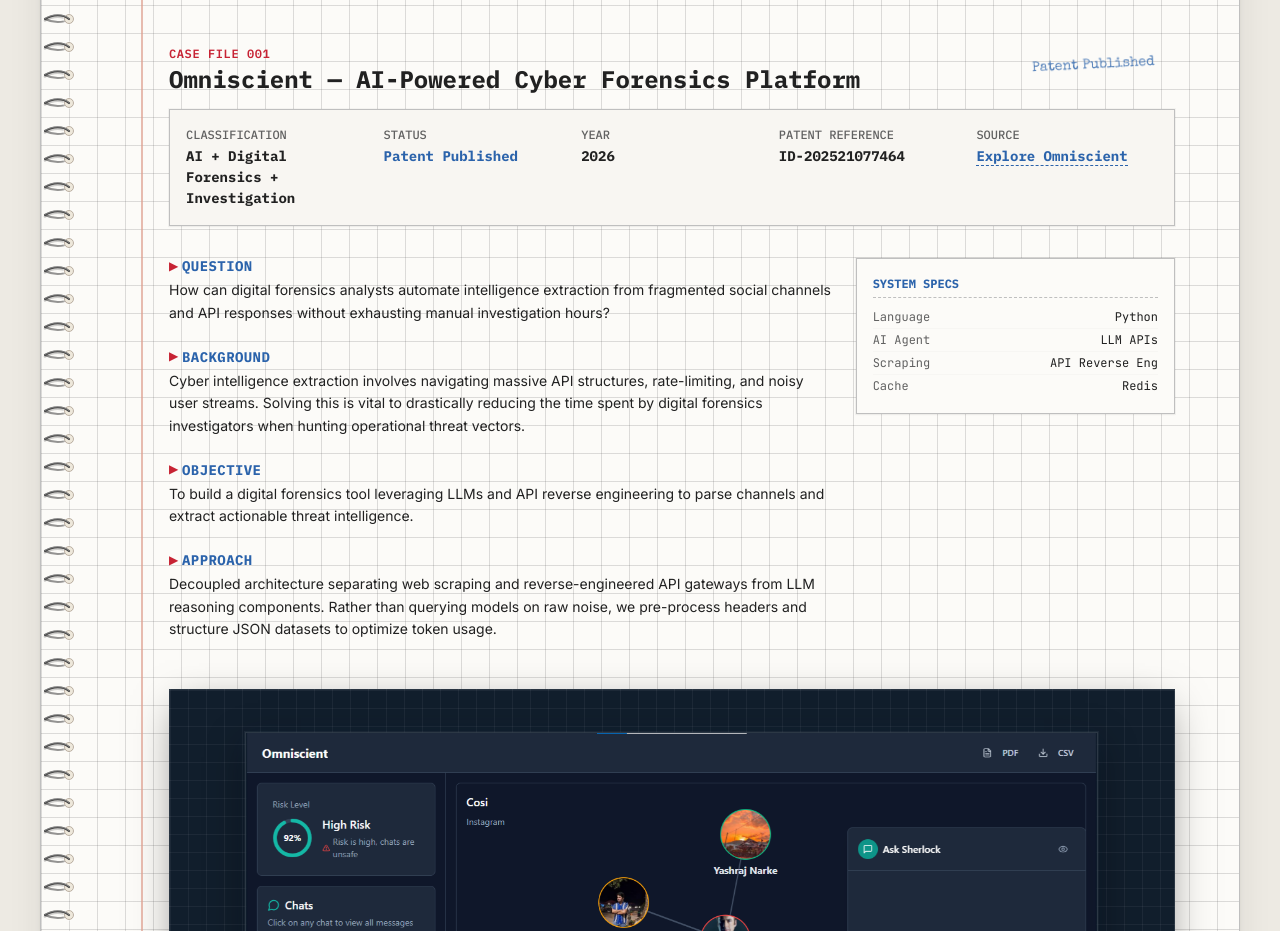
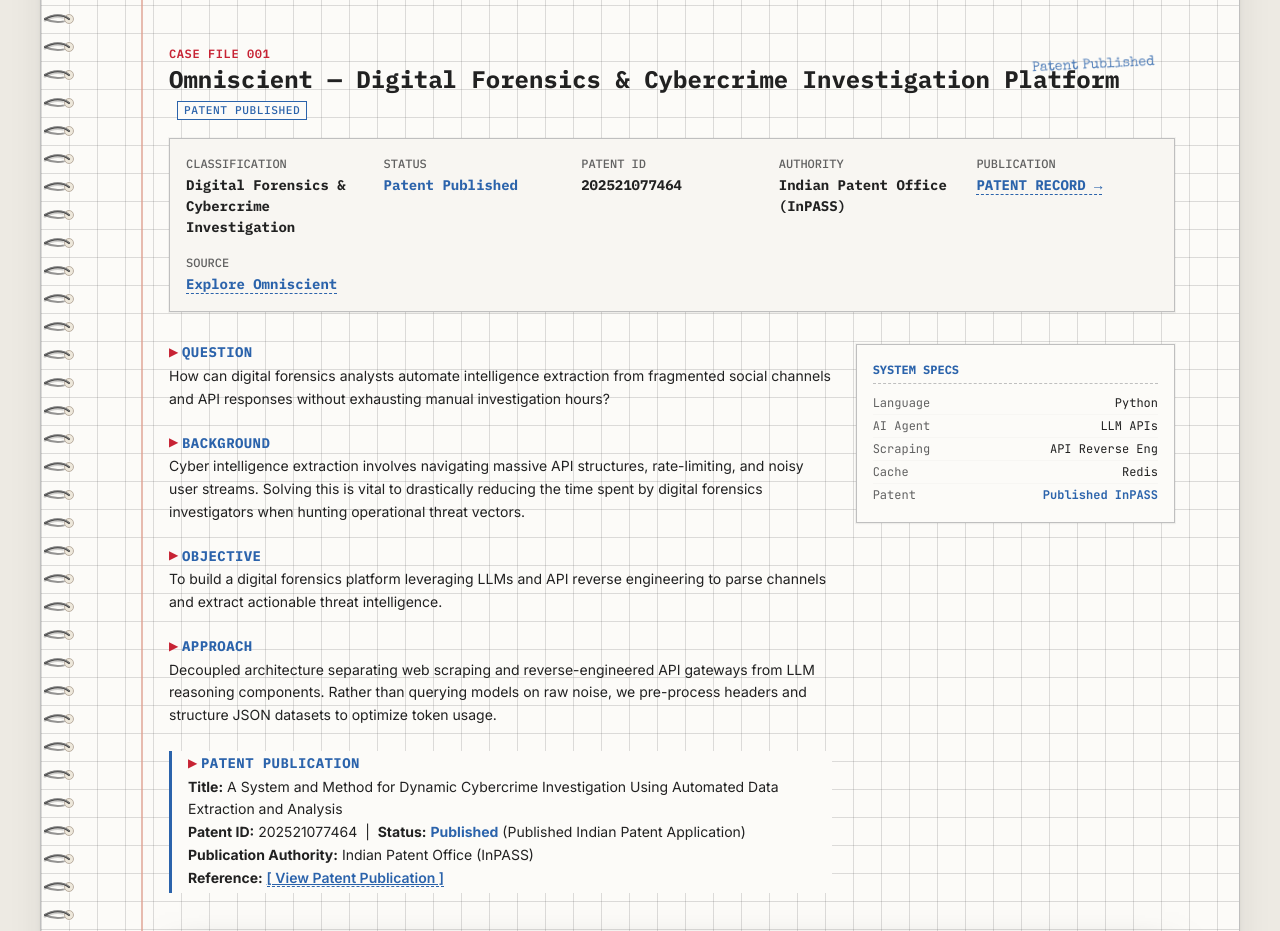
Before and after one commit to rsk807/portfolio, a plain HTML site: page index.html in a window 1280 px wide. Shown: the part 3440-4371 px from the top of the page. Drawn offline with nearby package versions, Linux system fonts and the light colour scheme.

Commit message:
docs: Global update for Omniscient project and Published Indian Patent Application metadata

```diff
--- a/index.html
+++ b/index.html
@@ -52,7 +52,7 @@
       "https://github.com/rsk807",
       "https://www.linkedin.com/in/sushant-kumar-csf/"
     ],
-    "publishingPrinciples": "Patent ID: 202521077464"
+    "publishingPrinciples": "Published Indian Patent Application ID: 202521077464 (Indian Patent Office InPASS)"
   }
   </script>
 
@@ -333,7 +333,7 @@
                   </li>
                   <li class="quick-facts-row">
                     <span class="quick-facts-key">Patent ID</span>
-                    <span class="quick-facts-val">202521077464</span>
+                    <span class="quick-facts-val"><a href="https://www.linkedin.com/posts/sushant-kumar-csf_patent-cybersecurity-digitalforensics-share-7431899800880635905-P-lY/" target="_blank" rel="noopener noreferrer" style="border-bottom: none; color: inherit;">202521077464</a></span>
                   </li>
                   <li class="quick-facts-row">
                     <span class="quick-facts-key">Research</span>
@@ -366,7 +366,7 @@
               </p>
 
               <p style="margin-top: 0; margin-bottom: 0;">
-                This exploration of system assurance extends to both physical hardware and published research. I engineered <span class="highlight-blue">VACARS</span> (Voice Activated Cognitive Assistant Riding System), an IoT + AI assisted smart helmet system utilizing a Raspberry Pi and custom visual faceplate. VACARS was published in a <a href="https://www.linkedin.com/posts/sushant-kumar-csf_springernature-journalpublication-researchpublication-ugcPost-7503114970688253953-b1rO/" target="_blank" rel="noopener noreferrer" style="color: var(--color-accent-blue); text-decoration: underline;">Springer Journal</a>. Additionally, my work on <i>Omniscient</i>, a digital cyber forensics framework automating social OSINT and LLM-assisted reverse engineering, resulted in a published patent (Application ID: 202521077464). Whether assembling autonomous firefighting robots or emulating emulated defensive intrusion tests, my focus remains on building deterministic, secure architectures.
+                This exploration of system assurance extends to both physical hardware and published research. I engineered <span class="highlight-blue">VACARS</span> (Voice Activated Cognitive Assistant Riding System), an IoT + AI assisted smart helmet system utilizing a Raspberry Pi and custom visual faceplate. VACARS was published in a <a href="https://www.linkedin.com/posts/sushant-kumar-csf_springernature-journalpublication-researchpublication-ugcPost-7503114970688253953-b1rO/" target="_blank" rel="noopener noreferrer" style="color: var(--color-accent-blue); text-decoration: underline;">Springer Journal</a>. Additionally, my work on <span class="highlight-yellow">Omniscient</span> (Digital Forensics &amp; Cybercrime Investigation Platform) resulted in a Published Indian Patent Application titled "A System and Method for Dynamic Cybercrime Investigation Using Automated Data Extraction and Analysis" (Patent ID: <a href="https://www.linkedin.com/posts/sushant-kumar-csf_patent-cybersecurity-digitalforensics-share-7431899800880635905-P-lY/" target="_blank" rel="noopener noreferrer" style="color: var(--color-accent-blue); text-decoration: underline;">202521077464</a>, published by the Indian Patent Office (InPASS)). Whether assembling autonomous firefighting robots or emulating emulated defensive intrusion tests, my focus remains on building deterministic, secure architectures.
               </p>
 
             </div>
@@ -746,29 +746,33 @@
             <span class="handwritten-annotation-ch2" style="top: 10px; right: 20px; transform: rotate(-3deg);" aria-hidden="true">Patent Published</span>
 
             <div class="case-file-label">Case File 001</div>
-            <h3 class="case-file-title">Omniscient — AI-Powered Cyber Forensics Platform</h3>
+            <h3 class="case-file-title">Omniscient — Digital Forensics &amp; Cybercrime Investigation Platform <span class="badge badge-blue" style="margin-left: var(--space-sm); vertical-align: middle; font-size: 0.7rem; padding: 2px 6px;">PATENT PUBLISHED</span></h3>
 
             <!-- Metadata Sheet -->
             <div class="case-metadata-grid">
               <div class="case-meta-item">
                 <span class="case-meta-key">Classification</span>
-                <span class="case-meta-val">AI + Digital Forensics + Investigation</span>
+                <span class="case-meta-val">Digital Forensics &amp; Cybercrime Investigation</span>
               </div>
               <div class="case-meta-item">
                 <span class="case-meta-key">Status</span>
-                <span class="case-meta-val" style="color: var(--color-accent-blue);">Patent Published</span>
-              </div>
-              <div class="case-meta-item">
-                <span class="case-meta-key">Year</span>
-                <span class="case-meta-val">2026</span>
-              </div>
-              <div class="case-meta-item">
-                <span class="case-meta-key">Patent Reference</span>
-                <span class="case-meta-val">ID-202521077464</span>
+                <span class="case-meta-val" style="color: var(--color-accent-blue); font-weight: bold;">Patent Published</span>
+              </div>
+              <div class="case-meta-item">
+                <span class="case-meta-key">Patent ID</span>
+                <span class="case-meta-val">202521077464</span>
+              </div>
+              <div class="case-meta-item">
+                <span class="case-meta-key">Authority</span>
+                <span class="case-meta-val">Indian Patent Office (InPASS)</span>
+              </div>
+              <div class="case-meta-item">
+                <span class="case-meta-key">Publication</span>
+                <span class="case-meta-val"><a href="https://www.linkedin.com/posts/sushant-kumar-csf_patent-cybersecurity-digitalforensics-share-7431899800880635905-P-lY/" target="_blank" rel="noopener noreferrer">PATENT RECORD →</a></span>
               </div>
               <div class="case-meta-item">
                 <span class="case-meta-key">Source</span>
-                <span class="case-meta-val"><a href="https://github.com/rsk807/omniscient" target="_blank">Explore Omniscient</a></span>
+                <span class="case-meta-val"><a href="https://github.com/rsk807/omniscient" target="_blank" rel="noopener noreferrer">Explore Omniscient</a></span>
               </div>
             </div>
 
@@ -793,7 +797,7 @@
                 <div class="case-investigation-section">
                   <h4 class="case-investigation-title">Objective</h4>
                   <p class="case-investigation-body">
-                    To build a digital forensics tool leveraging LLMs and API reverse engineering to parse channels and extract actionable threat intelligence.
+                    To build a digital forensics platform leveraging LLMs and API reverse engineering to parse channels and extract actionable threat intelligence.
                   </p>
                 </div>
 
@@ -801,6 +805,23 @@
                   <h4 class="case-investigation-title">Approach</h4>
                   <p class="case-investigation-body">
                     Decoupled architecture separating web scraping and reverse-engineered API gateways from LLM reasoning components. Rather than querying models on raw noise, we pre-process headers and structure JSON datasets to optimize token usage.
+                  </p>
+                </div>
+
+                <!-- Dedicated Patent Publication Section -->
+                <div class="case-investigation-section" style="border-left: 3px solid var(--color-accent-blue); padding-left: var(--space-md); margin-top: var(--space-md); background-color: var(--color-paper-light); padding-top: var(--space-xs); padding-bottom: var(--space-xs); border-radius: var(--radius-sm);">
+                  <h4 class="case-investigation-title" style="margin-bottom: var(--space-xs);">PATENT PUBLICATION</h4>
+                  <p class="case-investigation-body" style="margin-bottom: var(--space-2xs);">
+                    <strong>Title:</strong> A System and Method for Dynamic Cybercrime Investigation Using Automated Data Extraction and Analysis
+                  </p>
+                  <p class="case-investigation-body" style="margin-bottom: var(--space-2xs);">
+                    <strong>Patent ID:</strong> 202521077464 &nbsp;|&nbsp; <strong>Status:</strong> <span style="color: var(--color-accent-blue); font-weight: bold;">Published</span> (Published Indian Patent Application)
+                  </p>
+                  <p class="case-investigation-body" style="margin-bottom: var(--space-2xs);">
+                    <strong>Publication Authority:</strong> Indian Patent Office (InPASS)
+                  </p>
+                  <p class="case-investigation-body" style="margin-bottom: 0;">
+                    <strong>Reference:</strong> <a href="https://www.linkedin.com/posts/sushant-kumar-csf_patent-cybersecurity-digitalforensics-share-7431899800880635905-P-lY/" target="_blank" rel="noopener noreferrer" style="color: var(--color-accent-blue); font-weight: var(--weight-semibold); text-decoration: underline;">[ View Patent Publication ]</a>
                   </p>
                 </div>
 
@@ -827,6 +848,10 @@
                       <span class="stack-spec-item-key">Cache</span>
                       <span class="stack-spec-item-val">Redis</span>
                     </li>
+                    <li class="stack-spec-item">
+                      <span class="stack-spec-item-key">Patent</span>
+                      <span class="stack-spec-item-val" style="color: var(--color-accent-blue); font-weight: bold;">Published InPASS</span>
+                    </li>
                   </ul>
                 </div>
               </div>
@@ -839,7 +864,7 @@
               <div class="blueprint-grid-overlay">
                 <span class="blueprint-label">Omniscient Forensics Processing Flow</span>
                 <span class="blueprint-sublabel">[ API Gateways ] ➔ [ Data Sanitization Block ] ➔ [ LLM Inference Engine ] ➔ [ Forensic Report ]</span>
-                <span class="blueprint-stamp">DIAGRAM REF: SK-OMS-01</span>
+                <span class="blueprint-stamp">DIAGRAM REF: SK-OMS-01 // PATENT PUBLISHED</span>
               </div>
               <div class="blueprint-hover-hint">Click to Zoom Spec</div>
             </div>
@@ -861,7 +886,7 @@
             </div>
 
             <p class="mt-md" style="font-family: var(--font-handwritten); color: var(--color-accent-blue);">
-              * Field note: Forensics data parser latency minimized to 8.2s per log sequence.
+              * Field note: Forensics data parser latency minimized to 8.2s per log sequence. Published Indian Patent Application (ID: 202521077464).
             </p>
           </article>
 
@@ -1282,7 +1307,7 @@
                 Academic research provides the mathematical and structured foundation necessary to build secure architectures. Rather than treating theory and implementations as separate stages, my work focuses on translating models directly into physical microcontrollers or client-edge algorithms.
               </p>
               <p>
-                My research catalog includes publishing in a Springer Journal for VACARS (Voice Activated Cognitive Assistant Riding System), an IoT + AI assisted smart helmet system, and publishing a security forensic scraping patent (Application ID: 202521077464) for automated OSINT threat parsing.
+                My research catalog includes publishing in a Springer Journal for VACARS (Voice Activated Cognitive Assistant Riding System), an IoT + AI assisted smart helmet system, and a Published Indian Patent Application (Patent ID: <a href="https://www.linkedin.com/posts/sushant-kumar-csf_patent-cybersecurity-digitalforensics-share-7431899800880635905-P-lY/" target="_blank" rel="noopener noreferrer" style="color: var(--color-accent-blue); text-decoration: underline;">202521077464</a>, Indian Patent Office (InPASS)) for Omniscient (Digital Forensics &amp; Cybercrime Investigation Platform).
               </p>
 
               <!-- Research Timeline -->
@@ -1291,9 +1316,15 @@
               <div class="timeline-container">
                 <div class="timeline-node">
                   <div class="timeline-node-time">2026</div>
-                  <div class="timeline-node-title"><a href="https://www.linkedin.com/posts/sushant-kumar-csf_patent-cybersecurity-digitalforensics-activity-7431899804177289216-_JKl?utm_source=social_share_send&utm_medium=member_desktop_web&rcm=ACoAAEwt36UBHP9xMU48Ix12BI_1ajW_kaZUZ7k" target="_blank">AI-Powered Forensics Patent (Omniscient ID-202521077464)</a></div>
+                  <div class="timeline-node-title">
+                    <a href="https://www.linkedin.com/posts/sushant-kumar-csf_patent-cybersecurity-digitalforensics-share-7431899800880635905-P-lY/" target="_blank" rel="noopener noreferrer">Omniscient — Digital Forensics &amp; Cybercrime Investigation Platform</a>
+                    <span class="badge badge-blue" style="margin-left: var(--space-xs); font-size: 0.65rem; padding: 1px 5px; vertical-align: middle;">PATENT PUBLISHED</span>
+                  </div>
+                  <p style="font-size: var(--font-size-sm); margin-bottom: var(--space-2xs); color: var(--color-ink-secondary);">
+                    Patent ID: <strong>202521077464</strong> &nbsp;|&nbsp; Status: <strong style="color: var(--color-accent-blue);">Published</strong> (Indian Patent Office InPASS)
+                  </p>
                   <p style="font-size: var(--font-size-sm); margin-bottom: 0; color: var(--color-ink-secondary);">
-                    Formulated and published system architecture for automated cyber forensics and data extraction from OSINT APIs.
+                    Formulated and published system architecture titled <em>"A System and Method for Dynamic Cybercrime Investigation Using Automated Data Extraction and Analysis"</em>. <a href="https://www.linkedin.com/posts/sushant-kumar-csf_patent-cybersecurity-digitalforensics-share-7431899800880635905-P-lY/" target="_blank" rel="noopener noreferrer" style="color: var(--color-accent-blue); text-decoration: underline;">[ View Patent Publication ]</a>
                   </p>
                 </div>
                 <div class="timeline-node">
@@ -1629,8 +1660,8 @@
           <div class="milestone-catalog-box">
 
             <div class="milestone-catalog-row">
-              <span class="milestone-meta">Patent ID: 202521077464</span>
-              <span class="milestone-title"><a href="https://www.linkedin.com/posts/sushant-kumar-csf_patent-cybersecurity-digitalforensics-activity-7431899804177289216-_JKl?utm_source=social_share_send&utm_medium=member_desktop_web&rcm=ACoAAEwt36UBHP9xMU48Ix12BI_1ajW_kaZUZ7k" target="_blank" class="milestone-link">AI-Powered Forensics Patent (Omniscient ID-202521077464)</a></span>
+              <span class="milestone-meta">Patent Published (InPASS)</span>
+              <span class="milestone-title"><a href="https://www.linkedin.com/posts/sushant-kumar-csf_patent-cybersecurity-digitalforensics-share-7431899800880635905-P-lY/" target="_blank" rel="noopener noreferrer" class="milestone-link">Published Indian Patent Application (ID: 202521077464) — Omniscient (Digital Forensics &amp; Cybercrime Investigation Platform)</a></span>
               <span class="milestone-year">2026</span>
             </div>
 
```
